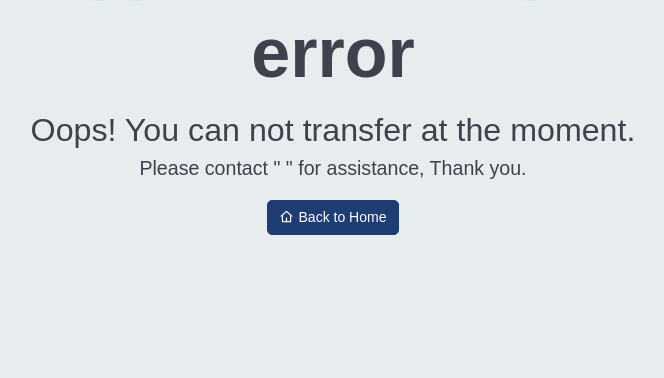
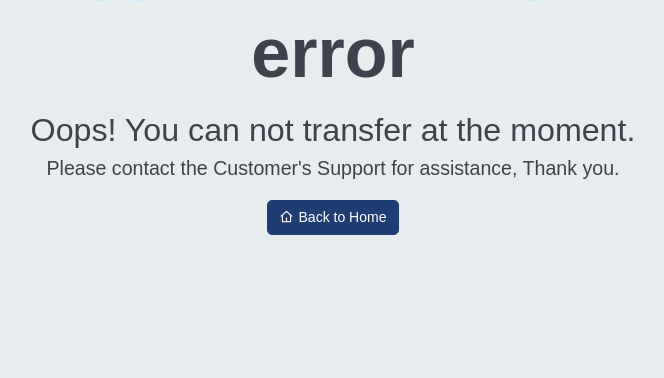
Before and after one commit to Omolayo36/bank, a Django app: page /dashboard/transfer in a window 1280 px wide. Shown: the part 434-812 px from the top of the page, without its empty margins (307-971 px from the left). Run offline with Django 5.2, Linux system fonts and the light colour scheme; some libraries are stand-ins or nearby versions.

Commit message:
Update transfer.html

```diff
--- a/bankapp/templates/bankapp/transfer.html
+++ b/bankapp/templates/bankapp/transfer.html
@@ -34,7 +34,7 @@
                             <img src="{% static "images/error/500.png" %}" class="img-fluid iq-error-img" alt="">
                             <h1 class="text-in-box">error</h1>
                             <h2 class="mb-0">Oops! You can not transfer at the moment.</h2>
-                            <h4>Please contact " " for assistance, Thank you.</h4>
+                            <h4>Please contact the Customer's Support for assistance, Thank you.</h4>
                             <a class="btn btn-primary mt-3" href="{% url "home_page" %}"><i class="ri-home-4-line"></i>Back to Home</a>
 
                         </div>
```
